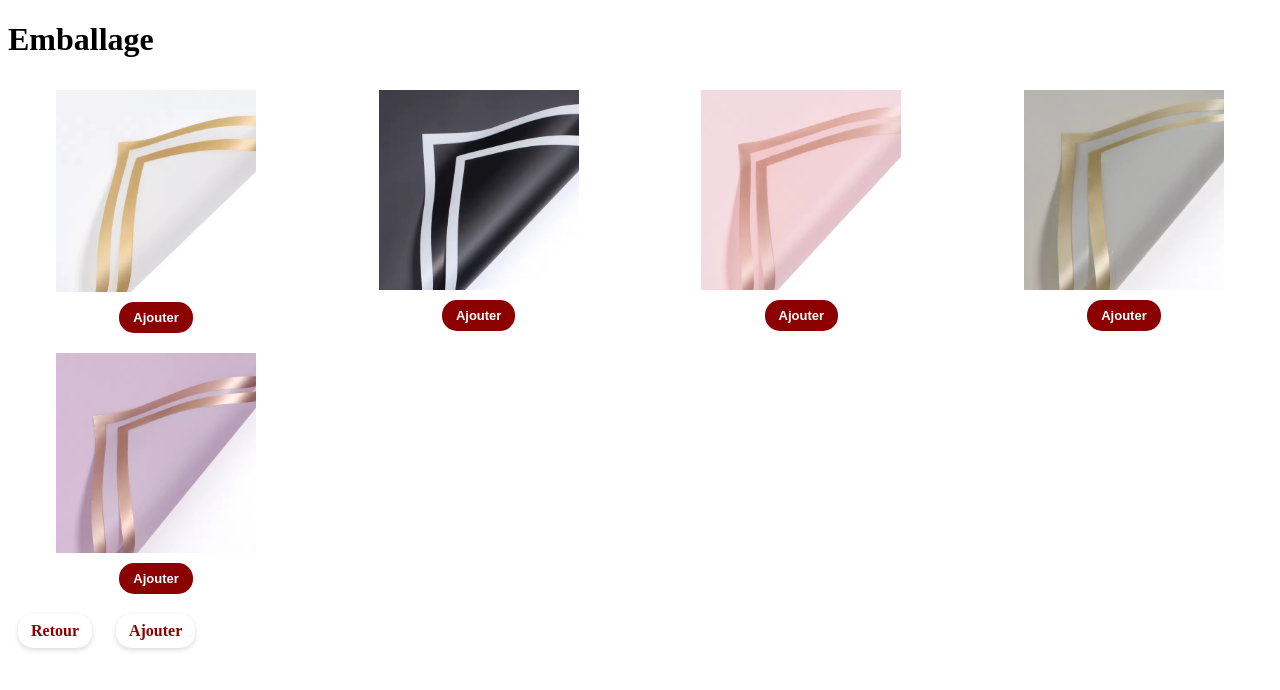
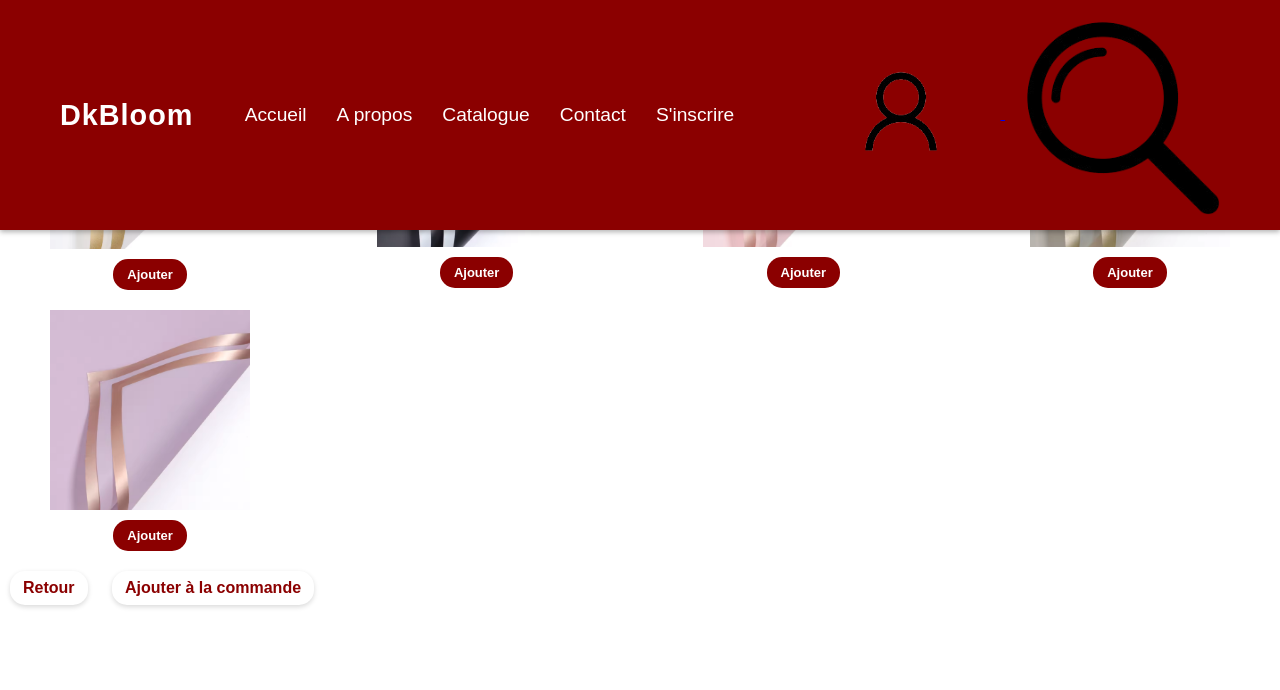
Before and after one commit to esig-ge/projet-2025-ama, a PHP site: page /interface_emballage.php in a window 1280 px wide. Shown: the top 690 px of the page. Run offline with PHP 8.4, Linux system fonts and the light colour scheme; the template is opened without the code that fills it, so the values that code supplies are empty.

Commit message:
modif header

```diff
--- /dev/null
+++ b/site/pages/css/style_header_footer.css
@@ -0,0 +1,163 @@
+/* Reset basique */
+* {
+    margin: 0;
+    padding: 0;
+    box-sizing: border-box;
+    font-family: 'Arial', sans-serif;
+}
+
+/* Header principal */
+.site-header {
+    width: 100%;
+    background: darkred;
+    color: #fff;
+    position: fixed;
+    top: 0;
+    left: 0;
+    z-index: 1000;
+    box-shadow: 0 2px 5px rgba(0,0,0,0.3);
+}
+
+.header {
+    max-width: 1200px;
+    margin: 0 auto;
+    padding: 15px 20px;
+    display: flex;
+    align-items: center;
+    justify-content: space-between;
+}
+
+/* Titre du site */
+.titre {
+    font-size: 1.8rem;
+    font-weight: bold;
+    letter-spacing: 1px;
+    color: white;
+}
+
+/* Hamburger */
+.hamburger {
+    display: flex;
+    flex-direction: column;
+    justify-content: space-between;
+    width: 30px;
+    height: 22px;
+    background: none;
+    border: none;
+    cursor: pointer;
+    z-index: 1100;
+}
+
+.hamburger span {
+    display: block;
+    height: 4px;
+    width: 100%;
+    background: #fff;
+    border-radius: 2px;
+    transition: all 0.3s ease;
+}
+
+/* Hamburger ouvert */
+.hamburger[aria-expanded="true"] span:nth-child(1) {
+    transform: rotate(45deg) translate(5px, 5px);
+}
+.hamburger[aria-expanded="true"] span:nth-child(2) {
+    opacity: 0;
+}
+.hamburger[aria-expanded="true"] span:nth-child(3) {
+    transform: rotate(-45deg) translate(6px, -6px);
+}
+
+/* Menu nav */
+.nav {
+    position: fixed;
+    top: 0;
+    right: -100%;
+    width: 250px;
+    height: 100%;
+    background: #222;
+    transition: right 0.3s ease;
+    padding: 50px 20px;
+    display: flex;
+    flex-direction: column;
+    z-index: 1050;
+}
+
+.nav.active {
+    right: 0;
+}
+
+/* Bouton fermer menu */
+.close-menu {
+    background: none;
+    border: none;
+    font-size: 2rem;
+    color: #fff;
+    position: absolute;
+    top: 15px;
+    right: 20px;
+    cursor: pointer;
+}
+
+/* Liste menu */
+.menu {
+    list-style: none;
+    margin-top: 40px;
+}
+
+.menu li {
+    margin-bottom: 20px;
+}
+
+.menu li a {
+    color: #fff;
+    text-decoration: none;
+    font-size: 1.2rem;
+    transition: color 0.3s;
+}
+
+.menu li a:hover {
+    color: darkred;
+}
+
+/* Icônes */
+.icon a img {
+    margin-left: 15px;
+    vertical-align: middle;
+    transition: transform 0.3s;
+}
+
+.icon a img:hover {
+    transform: scale(1.1);
+}
+
+/* Responsive */
+@media (min-width: 768px) {
+    .hamburger {
+        display: none;
+    }
+
+    .nav {
+        position: static;
+        width: auto;
+        height: auto;
+        background: transparent;
+        padding: 0;
+        flex-direction: row;
+        justify-content: flex-end;
+        transition: none;
+    }
+
+    .menu {
+        display: flex;
+        margin: 0;
+    }
+
+    .menu li {
+        margin: 0 15px;
+    }
+
+    .close-menu {
+        display: none;
+    }
+}
--- a/site/pages/includes/header.php
+++ b/site/pages/includes/header.php
@@ -1,3 +1,7 @@
+
+
+<link rel="stylesheet" href="../css/style_header_footer.css">
+
 <header class="site-header">
     <div class="header">
         <!-- Bouton hamburger -->
@@ -20,8 +24,8 @@
 
         <div class="icon">
             <a href="index.php">
-                <img src="../../assets/img/iconInscrire-removebg-preview.png" alt="inscrire" width="80">
-                <img src="../../assets/img/iconLoupe-removebg-preview.png" alt="recherche" width="50">
+                <img src="../img/iconInscrire-removebg-preview.png" alt="inscrire" width="80">
+                <img src="../img/iconLoupe-removebg-preview.png" alt="recherche" width="50">
             </a>
         </div>
     </div>
--- a/site/pages/interface_emballage.php
+++ b/site/pages/interface_emballage.php
@@ -5,6 +5,12 @@
     <link rel="stylesheet" href="css/styleCatalogue.css">
     <title>emballages</title>
 </head>
+
+<?php
+include("includes/header.php")
+?>
+
+<body>
 <h1>Emballage</h1>
 <div id="emballage">
     <div>
@@ -76,7 +82,7 @@
        data-name="<?= htmlspecialchars($produit['nom']) ?>"
        data-price="<?= htmlspecialchars($produit['prix']) ?>"
        data-img="../assets/img/<?= htmlspecialchars($produit['image']) ?>">
-        Ajouter
+        Ajouter à la commande
     </a>
 
 </body>
```
